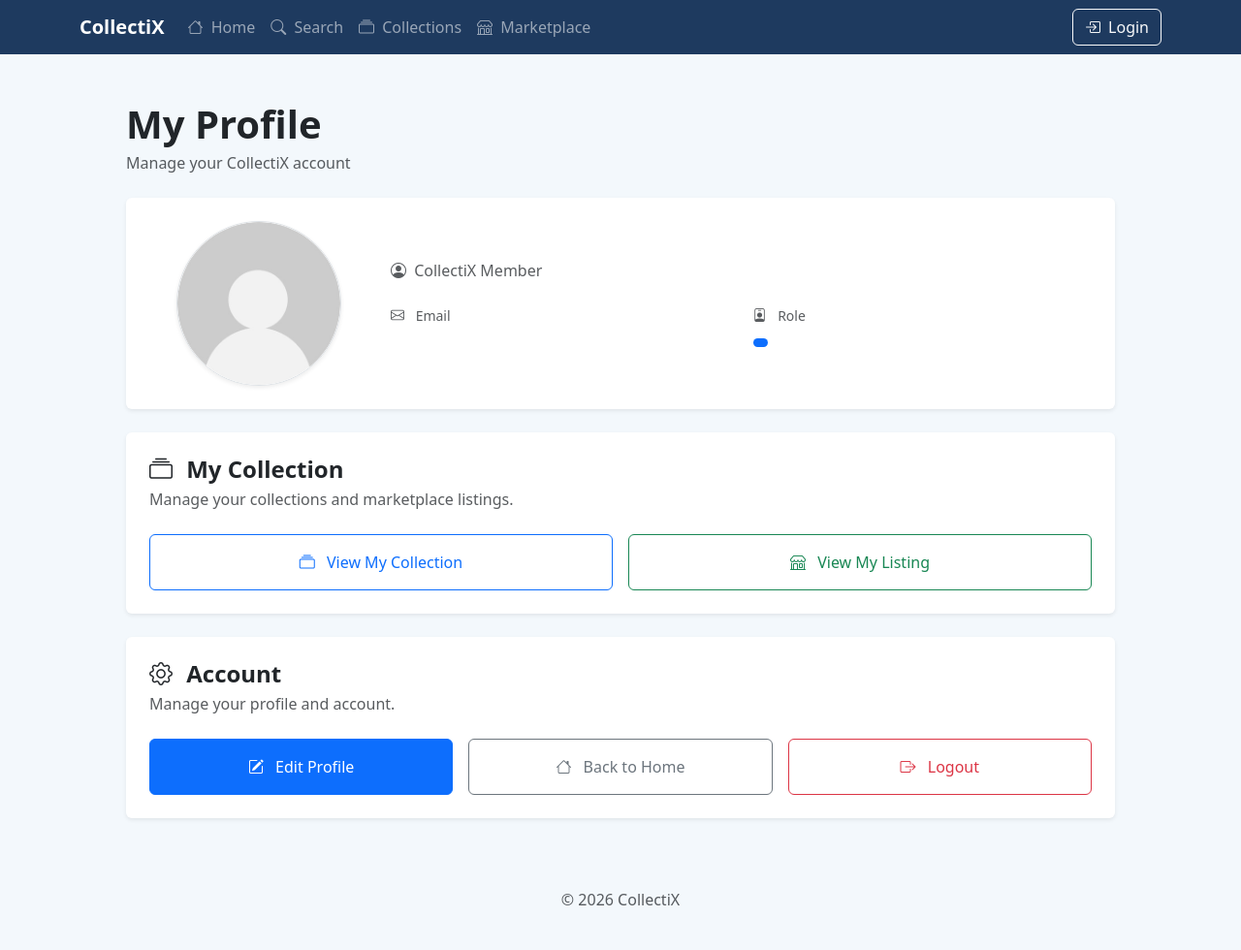
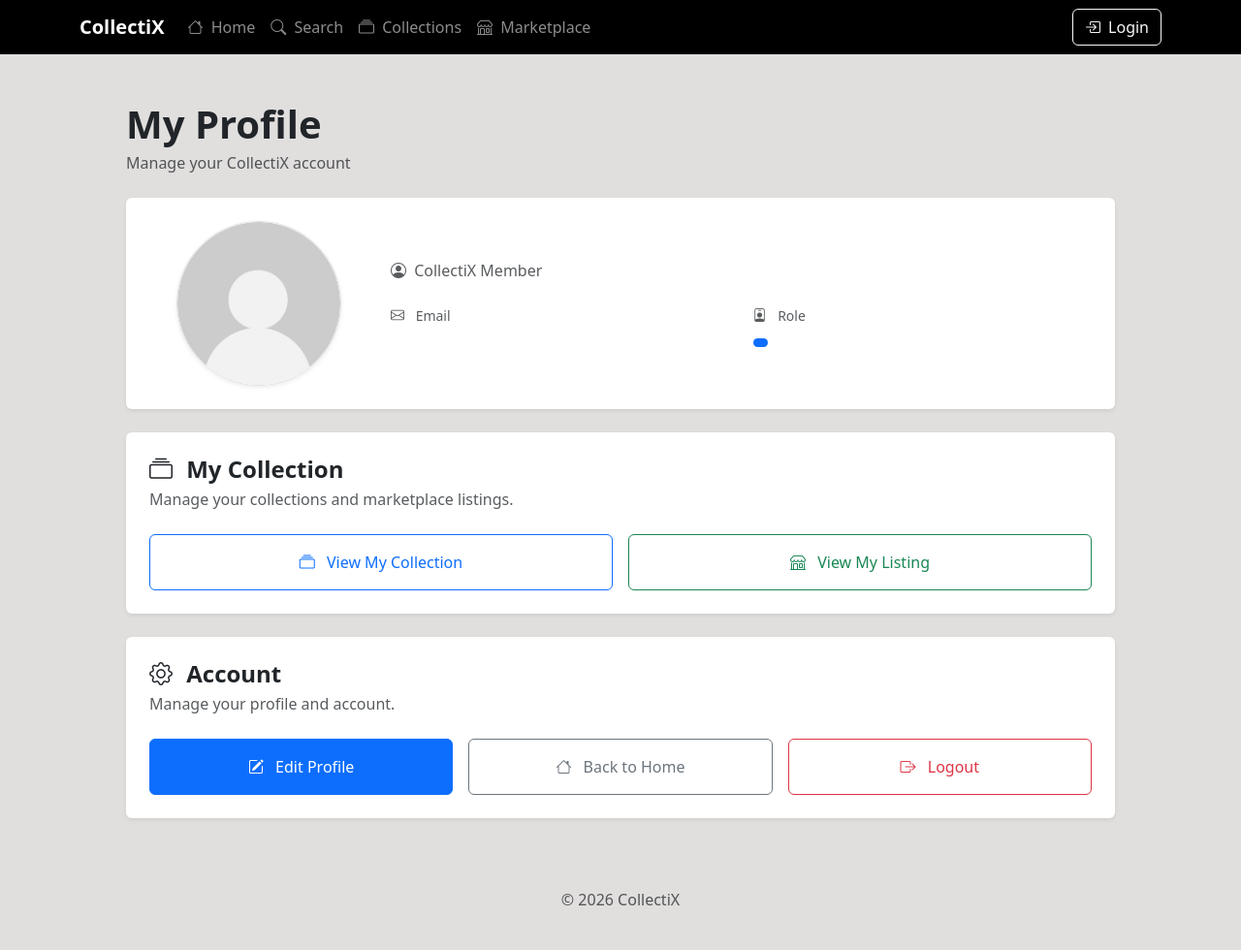
Before and after one commit to 1celatte/CollectiX, a Flask app: template app/auth/templates/profile.html in a window 1280 px wide. Shown: the whole page at 97% size. Run offline with Flask 3, Linux system fonts and the light colour scheme; the template is opened without the code that fills it, so the values that code supplies are empty.

Commit message:
improve ui design

```diff
--- a/app/templates/base.html
+++ b/app/templates/base.html
@@ -19,11 +19,11 @@
     >
 </head>
 
-<body style="background-color: #f3f8fc;">
+<body style="background-color: #e1dede;">
 
     <nav
         class="navbar navbar-expand-lg navbar-dark"
-        style="background-color: #1e3a5f;"
+        style="background-color: #000000;"
     >
 
         <div class="container">
```
